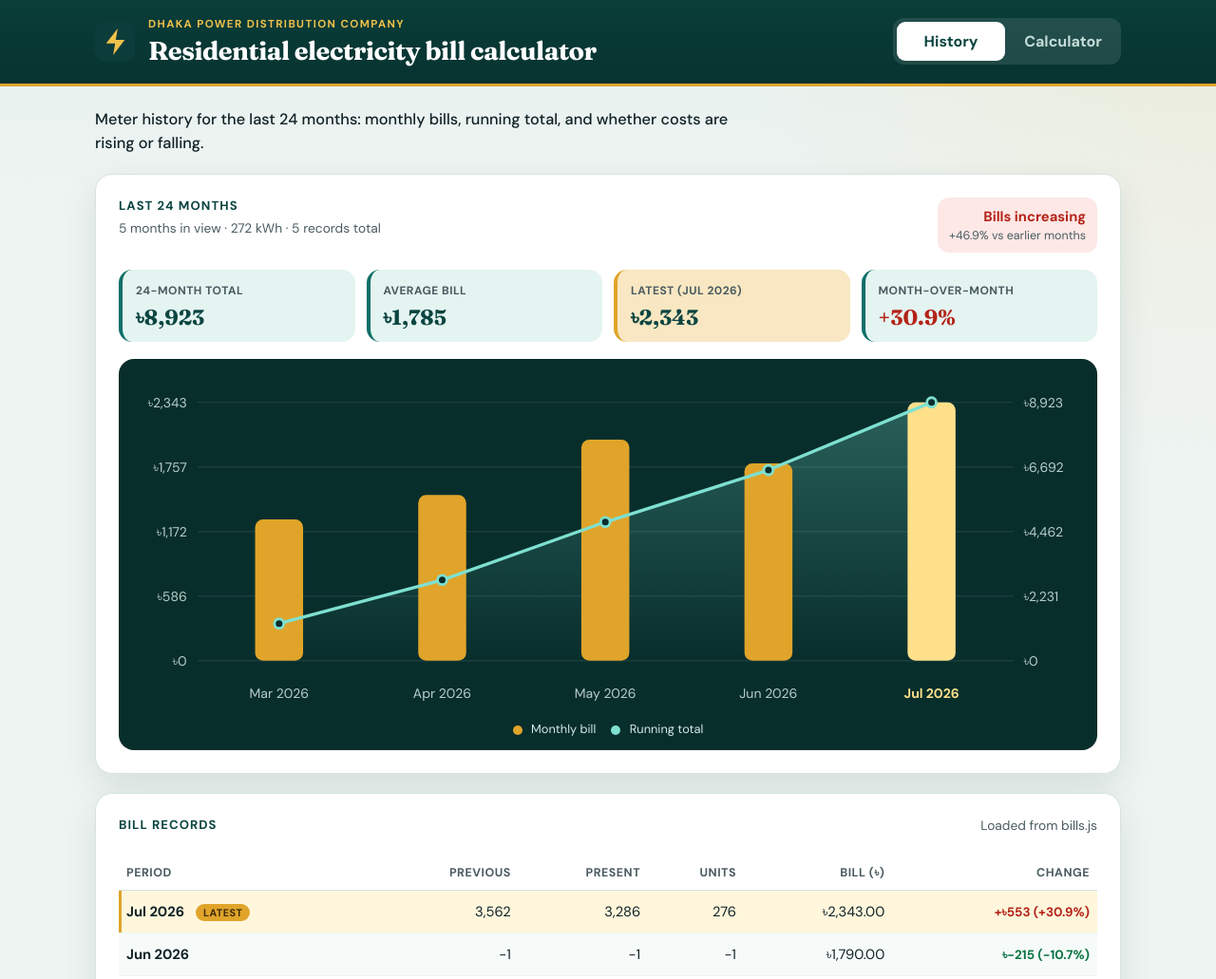
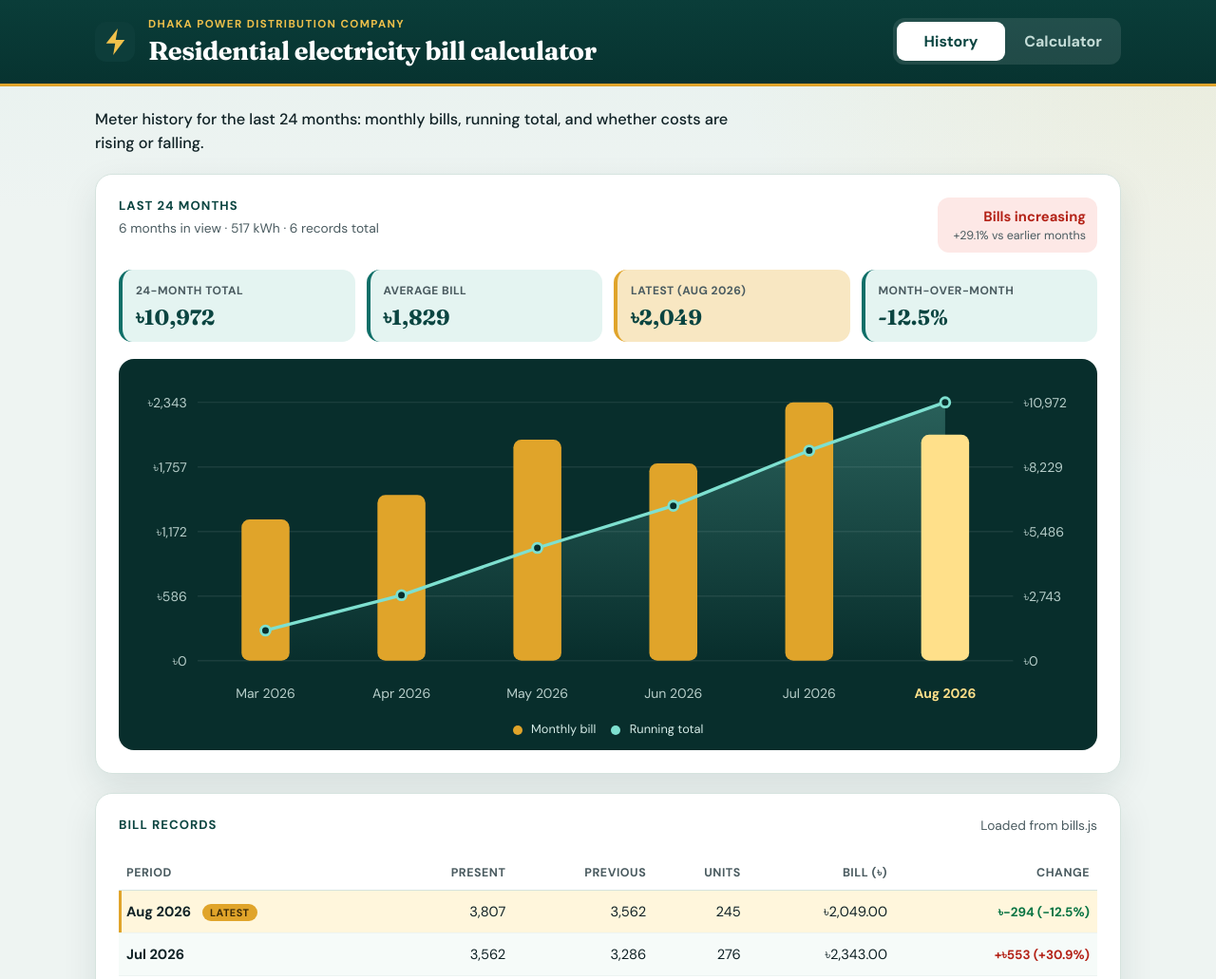
Before and after one commit to habibur-rahman-swe/electricity-bill-calculator, a plain HTML site: page index.html in a window 1280 px wide. Shown: the top 1031 px of the page at 95% size. Drawn offline with Linux system fonts and the light colour scheme.

Commit message:
update bills data for August and adjust table header order

```diff
--- a/bills.js
+++ b/bills.js
@@ -1,8 +1,9 @@
 // Add a new month at the top or bottom — History sorts by date.
 const BILLS = [
-  { year: 2026, month: "July", previous: 3562, present: 3286, total: 276, bill: 2343 },
-  { year: 2026, month: "Jun", previous: -1, present: -1, total: -1, bill: 1790 },
-  { year: 2026, month: "May", previous: -1, present: -1, total: -1, bill: 2005 },
-  { year: 2026, month: "April", previous: -1, present: -1, total: -1, bill: 1503 },
-  { year: 2026, month: "March", previous: -1, present: -1, total: -1, bill: 1282 },
+  { year: 2026, month: "August", present: 3807, previous: 3562, total: 245, bill: 2049 },
+  { year: 2026, month: "July", present: 3562, previous: 3286, total: 276, bill: 2343 },
+  { year: 2026, month: "Jun", present: -1, previous: -1, total: -1, bill: 1790 },
+  { year: 2026, month: "May", present: -1, previous: -1, total: -1, bill: 2005 },
+  { year: 2026, month: "April", present: -1, previous: -1, total: -1, bill: 1503 },
+  { year: 2026, month: "March", present: -1, previous: -1, total: -1, bill: 1282 },
 ];
--- a/index.html
+++ b/index.html
@@ -153,8 +153,8 @@
                   <thead>
                     <tr>
                       <th>Period</th>
+                      <th>Present</th>
                       <th>Previous</th>
-                      <th>Present</th>
                       <th>Units</th>
                       <th>Bill (৳)</th>
                       <th>Change</th>
--- a/script.js
+++ b/script.js
@@ -521,8 +521,8 @@ function renderHistory(bills) {
           <strong>${bill.label}</strong>
           ${isLatest ? '<span class="latest-tag">Latest</span>' : ""}
         </td>
+        <td>${bill.present.toLocaleString("en-BD")}</td>
         <td>${bill.previous.toLocaleString("en-BD")}</td>
-        <td>${bill.present.toLocaleString("en-BD")}</td>
         <td>${bill.total.toLocaleString("en-BD")}</td>
         <td>${formatTaka(bill.bill)}</td>
         <td>${changeCell}</td>
```
